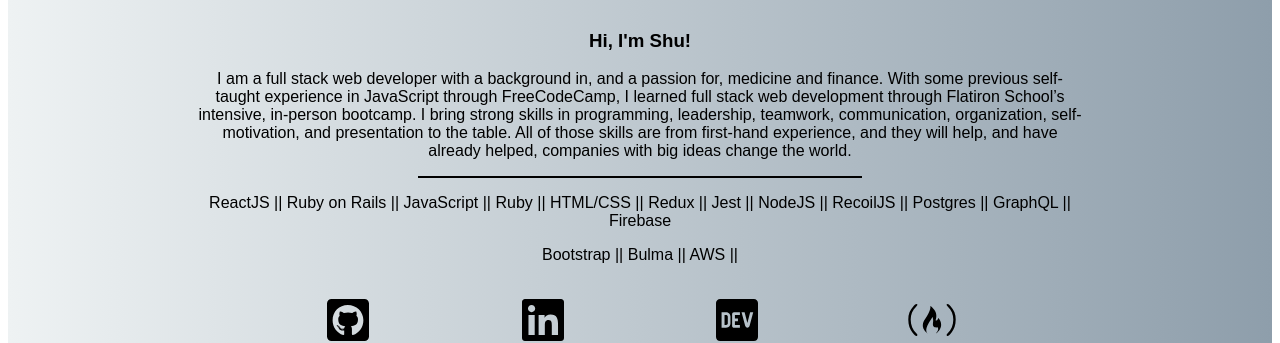
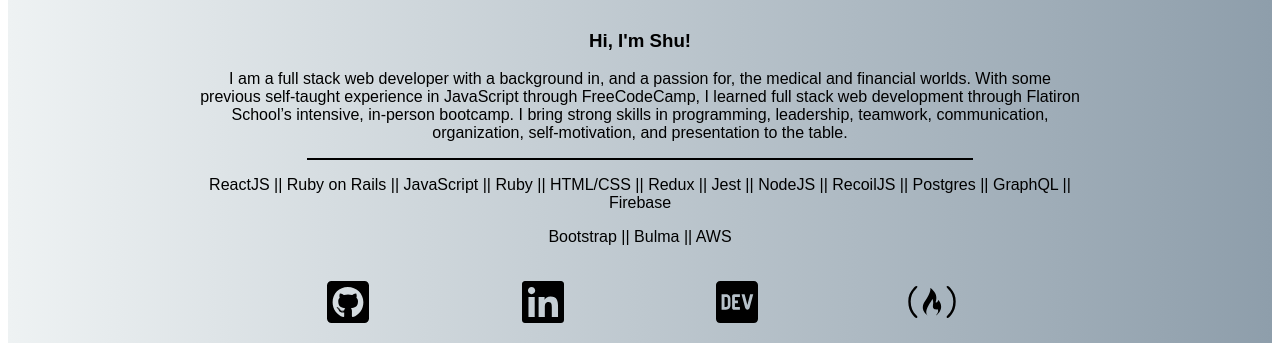
Before and after one commit to ShujaatAzim/Portfolio, a React (Create React App) app: page / in a window 1280 px wide. Shown: the part 411-754 px from the top of the page. Built offline with nearby package versions, Linux system fonts and the light colour scheme.

Commit message:
Changed up the blurbs on some pages.

```diff
--- a/src/App.css
+++ b/src/App.css
@@ -34,7 +34,7 @@
 }
 
 .homepage hr {
-  width: 50%;
+  width: 75%;
   border: 1px solid black;
 }
 
--- a/src/Pages/Contact.js
+++ b/src/Pages/Contact.js
@@ -15,7 +15,6 @@ const Contact = () => {
               I am a full stack web developer with a background in, and a passion for, medicine and finance. With some previous self-taught experience
               in JavaScript through FreeCodeCamp, I learned full stack web development through Flatiron School’s intensive, in-person bootcamp.
               I bring strong skills in programming, leadership, teamwork, communication, organization, self-motivation, and presentation to the table.
-              All of those skills are from first-hand experience, and they will help, and have already helped, companies with big ideas change the world.
             </p>
           </div>
         </Grid>
--- a/src/Pages/Home.js
+++ b/src/Pages/Home.js
@@ -15,14 +15,13 @@ const Home = () => {
           <div className="hero">
             <h3>Hi, I'm Shu!</h3>
             <p>
-              I am a full stack web developer with a background in, and a passion for, medicine and finance. With some previous self-taught experience
-              in JavaScript through FreeCodeCamp, I learned full stack web development through Flatiron School’s intensive, in-person bootcamp.
+              I am a full stack web developer with a background in, and a passion for, the medical and financial worlds. With some previous self-taught
+              experience in JavaScript through FreeCodeCamp, I learned full stack web development through Flatiron School’s intensive, in-person bootcamp.
               I bring strong skills in programming, leadership, teamwork, communication, organization, self-motivation, and presentation to the table.
-              All of those skills are from first-hand experience, and they will help, and have already helped, companies with big ideas change the world.
             </p>
             <hr />
             <p> ReactJS || Ruby on Rails || JavaScript || Ruby || HTML/CSS || Redux || Jest || NodeJS || RecoilJS || Postgres || GraphQL || Firebase </p>
-            <p> Bootstrap || Bulma || AWS || </p>
+            <p> Bootstrap || Bulma || AWS </p>
           </div>
         </Grid>
         <Grid item xs={12}>
```
